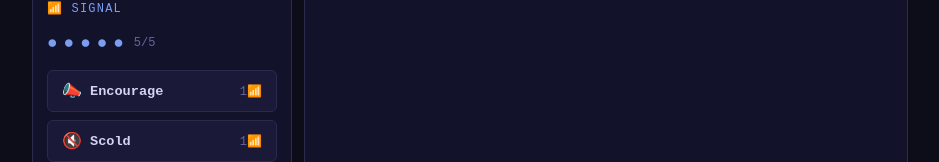
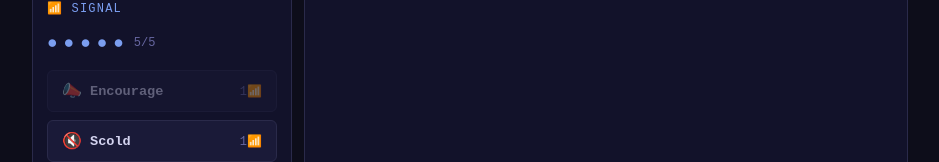
Before and after one commit to DanJ210/afk-raiders, a Vue app: page / in a window 1280 px wide. Shown: the part 425-587 px from the top of the page, without its empty margins (170-1109 px from the left). Built offline with nearby package versions, Linux system fonts and the light colour scheme.

Commit message:
Potential fix for pull request finding
Co-authored-by: Copilot Autofix powered by AI <175728472+Copilot@users.noreply.github.com>

```diff
--- a/src/components/HandlerActions.vue
+++ b/src/components/HandlerActions.vue
@@ -29,8 +29,7 @@ const canCallExtract = computed(() => currentSignal.value >= SIGNAL_COSTS.CALL_E
     <div class="handler-actions__buttons">
       <button
         class="action-btn action-btn--encourage"
-        :disabled="!canEncourage"
-        :title="`Encourage (${SIGNAL_COSTS.ENCOURAGE} Signal) — nudge raider toward boldness`"
+        :disabled="!canEncourage || store.phase !== 'RAIDING'"
         @click="store.encourage()"
       >
         <span class="action-btn__icon">📣</span>
```
